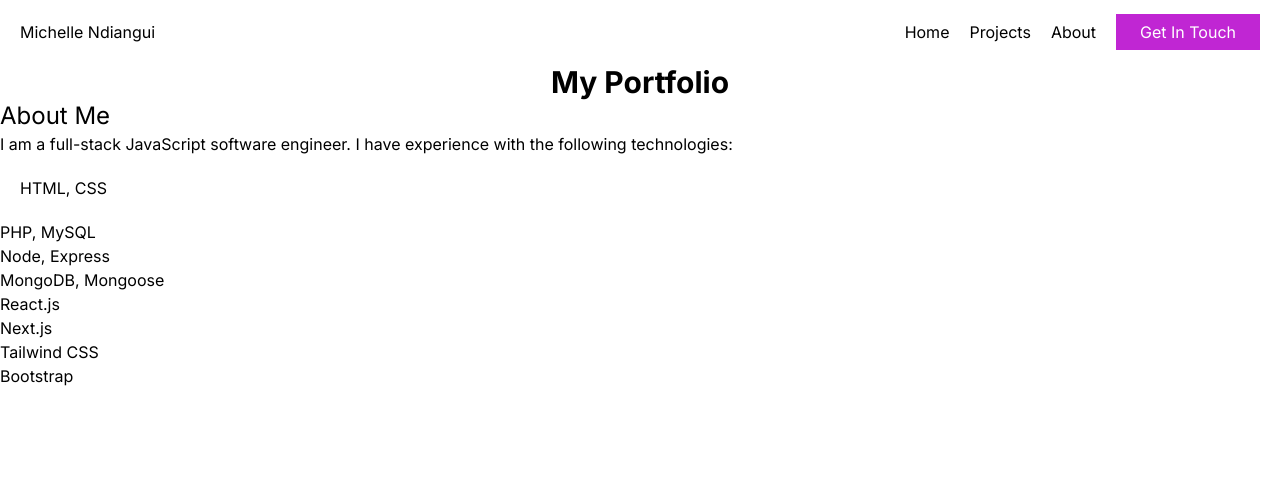
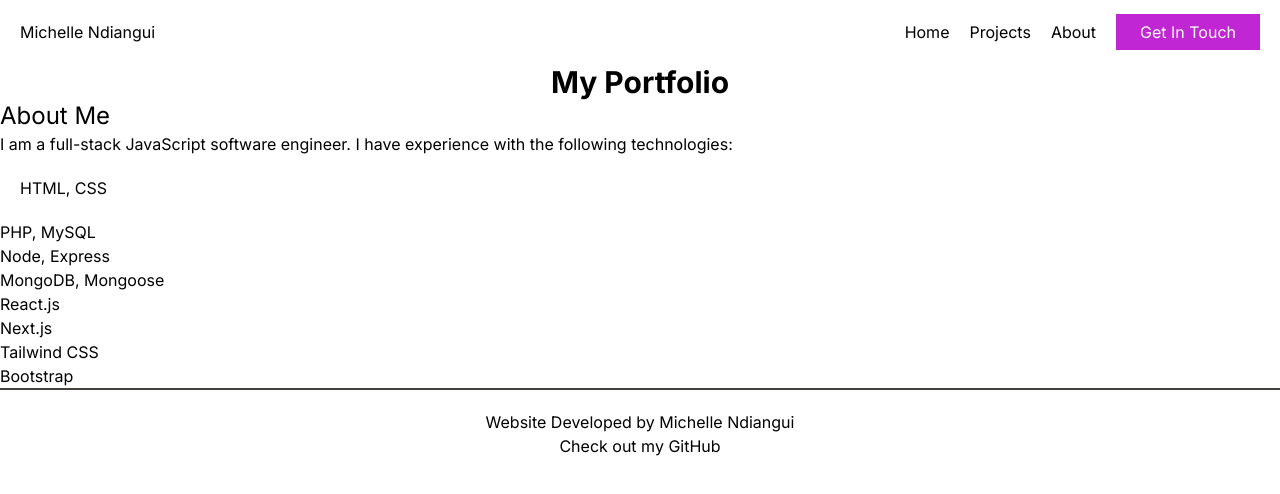
Before and after one commit to MuthoniMN/michellendiangui, a Next.js app: page / in a window 1280 px wide. Shown: the top 494 px of the page. Built offline with nearby package versions, Linux system fonts and the light colour scheme.

Commit message:
adding footer and fontawesome

```diff
--- /dev/null
+++ b/src/app/components/Footer.js
@@ -0,0 +1,8 @@
+export default function Footer() {
+    return (
+        <footer className="text-center p-5 border-t-2 border-t-stone-700">
+            <p>Website Developed by Michelle Ndiangui</p>
+            <p>Check out my <a href="https://www.github.com/MuthoniMN">GitHub</a></p>
+        </footer>
+    )
+}
--- a/src/app/layout.js
+++ b/src/app/layout.js
@@ -1,12 +1,13 @@
 import { Inter } from 'next/font/google'
 import './globals.css'
 import NavBar from './components/NavBar'
+import Footer from './components/Footer'
 
 const inter = Inter({ subsets: ['latin'] })
 
 export const metadata = {
-  title: 'Create Next App',
-  description: 'Generated by create next app',
+  title: 'Michelle Ndiangui',
+  description: "Michelle Ndiangui's Portfolio",
 }
 
 export default function RootLayout({ children }) {
@@ -15,6 +16,7 @@ export default function RootLayout({ children }) {
       <body className={inter.className}>
         <NavBar />
         {children}
+        <Footer />
       </body>
     </html>
   )
```
Also changed, not shown: package.json (+8 -5 lines), 1 other file (tests, documents, lock files or other folders).
